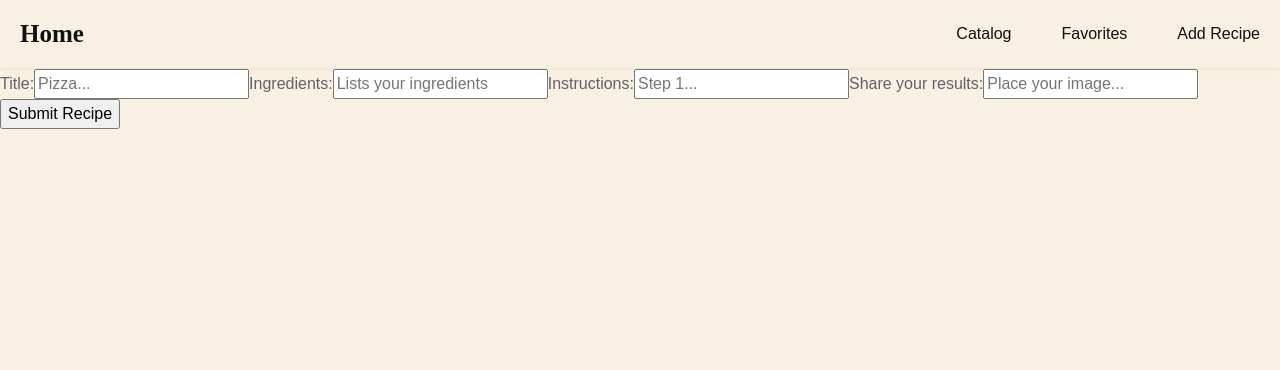
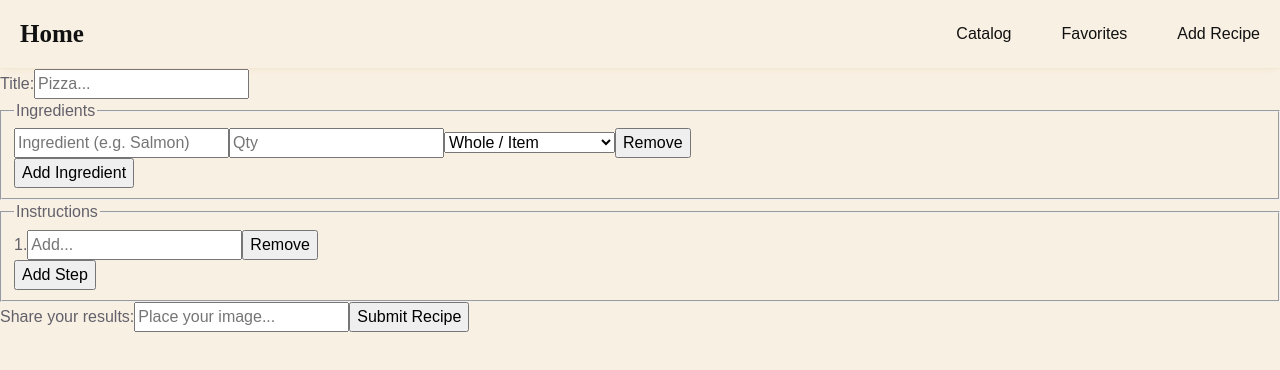
Before and after one commit to Meatra0704/Leftovers, a React (Vite) app: page /add in a window 1280 px wide. Shown: the top 370 px of the page. Built offline with nearby package versions, Linux system fonts and the light colour scheme; a web font is replaced by a local one.

Commit message:
refactor: update AddRecipe form
- style: format AddRecipe
- feat: update logic for adding ingredients and steps
- refactor: improve add recipe fields
- refactor: add unit select options for ingredients qty

```diff
--- a/biome.json
+++ b/biome.json
@@ -1,5 +1,5 @@
 {
-  "$schema": "https://biomejs.dev/schemas/2.4.15/schema.json",
+  "$schema": "https://biomejs.dev/schemas/2.5.1/schema.json",
   "formatter": {
     "enabled": true,
     "indentStyle": "space",
@@ -17,7 +17,7 @@
   "linter": {
     "enabled": true,
     "rules": {
-      "recommended": true
+      "preset": "recommended"
     }
   },
   "assist": {
--- a/src/pages/AddRecipe.jsx
+++ b/src/pages/AddRecipe.jsx
@@ -1,71 +1,227 @@
-import React, { useState } from "react";
+import React, { useContext, useState } from "react";
+import { RecipeContext } from "../context/RecipeContext";
 
-export default function AddRecipe () {
-    const [formData, setFormData] = useState({
-        title: '',
-        ingredients: '',
-        instructions:'',
-        imageUrl: '',
-    });
-
-    const { title, ingredients, instructions, imageUrl} = formData;
-
-    function handleSubmit (e) {
-        e.preventDefault();
-        console.log('Successfully submitted:', formData);
+export default function AddRecipe() {
+  const setIngredientsState = () => {
+    return { id: Date.now(), name: "", amount: "", unit: "whole" };
   };
 
-    function handleChange (e) {
-        setFormData({
-            ...formData,
-            [e.target.name]: e.target.value
-        })
+  const [ingredients, setIngredients] = useState([setIngredientsState()]);
+  const [steps, setSteps] = useState([{ id: Date.now(), text: "" }]);
+  const [title, setTitle] = useState("");
+  const [imageUrl, setImageUrl] = useState("");
+  const [error, setError] = useState("");
+  const { recipes, addRecipe } = useContext(RecipeContext);
+
+  //Handle Ingredient Changes
+  const handleIngredientChange = (id, field, value) => {
+    // const updatedIngredients = [...ingredients];
+    // updatedIngredients[id][field] = value;
+    // setIngredients(updatedIngredients);
+    setIngredients(
+      ingredients.map((ing) =>
+        ing.id === id ? { ...ing, [field]: value } : ing,
+      ),
+    );
+  };
+
+  const addIngredientRow = () => {
+    setIngredients([...ingredients, setIngredientsState()]);
+  };
+
+  const removeIngredientRow = (id) => {
+    //If last row reset the input
+    if (ingredients.length <= 1) {
+      setIngredients([setIngredientsState()]);
+      return;
     }
+    setIngredients(ingredients.filter((ing) => ing.id !== id));
+  };
+
+  //Handle Instructions Changes
+  const handleStepChange = (id, value) => {
+    setSteps(
+      steps.map((step) => (step.id === id ? { ...step, text: value } : step)),
+    );
+  };
+
+  const addStepRow = () => {
+    setSteps([...steps, { id: Date.now(), text: "" }]);
+  };
+
+  const removeStepRow = (id) => {
+    if (steps.length <= 1) {
+      setSteps([{ id: Date.now(), text: "" }]);
+      return;
+    }
+    setSteps(steps.filter((step) => step.id !== id));
+  };
+
+  const handleSubmit = (e) => {
+    e.preventDefault();
+
+    if (!title.trim()) {
+      setError("Please enter a title for your recipe.");
+      return;
+    }
+
+    const validIngredient = ingredients.filter((ing) => ing.name.trim() !== "");
+    const validStep = steps.filter((step) => step.text.trim() !== "");
+
+    if (validIngredient.length === 0 || validStep.length === 0) {
+      setError("Must provide ingredients and instructions before submitting");
+      return;
+    }
+
+    const isDuplicate = recipes.some(
+      (r) => r.title.toLowerCase() === title.toLowerCase().trim(),
+    );
+    if (isDuplicate) {
+      setError("This recipe already exists");
+      return;
+    }
+
+    setError("");
+
+    const newRecipe = {
+      id: Date.now().toString(),
+      title: title.trim(),
+      ingredients: validIngredient,
+      steps: validStep,
+      imageUrl: imageUrl.trim(),
+    };
+
+    addRecipe(newRecipe);
+
+    setTitle("");
+    setImageUrl("");
+    setIngredients([setIngredientsState()]);
+    setSteps([""]);
+  };
+
+  const handleChange = (e) => {
+    setTitle(e.target.value);
+  };
 
   return (
     <>
+      {error && <p style={{ color: "red" }}>{error}</p>}
       <form onSubmit={handleSubmit}>
         <label>
           Title:
           <input
             name="title"
+            onChange={handleChange}
             placeholder="Pizza..."
             value={title}
-                    onChange={handleChange}
+          />
+        </label>
+
+        <fieldset>
+          <legend>Ingredients</legend>
+          {ingredients.map((ingredient) => (
+            <div key={ingredient.id}>
+              <input
+                onChange={(e) =>
+                  handleIngredientChange(ingredient.id, "name", e.target.value)
+                }
+                placeholder="Ingredient (e.g. Salmon)"
+                value={ingredient.name}
+              />
+              <input
+                min="0"
+                onChange={(e) =>
+                  handleIngredientChange(
+                    ingredient.id,
+                    "amount",
+                    e.target.value,
+                  )
+                }
+                placeholder="Qty"
+                step="any"
+                type="number"
+                value={ingredient.amount}
+              />
+
+              <select
+                onChange={(e) =>
+                  handleIngredientChange(ingredient.id, "unit", e.target.value)
+                }
+                value={ingredient.unit}
               >
-                    </input>
-                </label>
-                <label>
-                    Ingredients:
+                <option value="whole">Whole / Item</option>
+                <option value="clove">Clove(s)</option>
+                <option value="pinch">Pinch / Dash</option>
+                <optgroup label="US Volume">
+                  <option value="tsp">Teaspoon (tsp)</option>
+                  <option value="tbsp">Tablespoon (tbsp)</option>
+                  <option value="fl oz">Fluid Ounce (fl oz)</option>
+                  <option value="cup">Cup</option>
+                  <option value="pint">Pint</option>
+                  <option value="qt">Quart (qt)</option>
+                  <option value="gal">Gallon (gal)</option>
+                </optgroup>
+                <optgroup label="US Weight">
+                  <option value="oz">Ounce (oz)</option>
+                  <option value="lb">Pound (lb)</option>
+                </optgroup>
+                <optgroup label="Metric Volume">
+                  <option value="ml">Milliliter (ml)</option>
+                  <option value="l">Liter (L)</option>
+                </optgroup>
+                <optgroup label="Metric Weight">
+                  <option value="mg">Milligram (mg)</option>
+                  <option value="g">Gram (g)</option>
+                  <option value="kg">Kilogram (kg)</option>
+                </optgroup>
+              </select>
+
+              <button
+                onClick={() => removeIngredientRow(ingredient.id)}
+                type="button"
+              >
+                Remove
+              </button>
+            </div>
+          ))}
+          <button onClick={addIngredientRow} type="button">
+            Add Ingredient
+          </button>
+        </fieldset>
+
+        <fieldset>
+          <legend>Instructions</legend>
+          {steps.map((step, index) => (
+            <div key={step.id}>
+              <span>{index + 1}.</span>
               <input
-                    name="ingredients"
-                    placeholder="Lists your ingredients"
-                    value={ingredients}
-                    onChange={handleChange}
-                    ></input>
-                </label>
-                <label>
-                    Instructions:
-                    <input
-                    name="instructions"
-                    placeholder="Step 1..."
-                    value={instructions}
-                    onChange={handleChange}
-                    >
-                    </input>
-                </label>
+                onChange={(e) => handleStepChange(step.id, e.target.value)}
+                placeholder="Add..."
+                value={step.text}
+              />
+              <button onClick={() => removeStepRow(step.id)} type="button">
+                Remove
+              </button>
+            </div>
+          ))}
+
+          <button onClick={addStepRow} type="button">
+            Add Step
+          </button>
+        </fieldset>
+
         <label>
           Share your results:
           <input
             name="imageUrl"
+            onChange={(e) => setImageUrl(e.target.value)}
             placeholder="Place your image..."
             value={imageUrl}
-                    onChange={handleChange}
-                    >
-                    </input>
+          />
         </label>
+
         <button type="submit">Submit Recipe</button>
       </form>
     </>
-    )
+  );
 }
```
Lines whose indentation alone changed are shown as unchanged.
